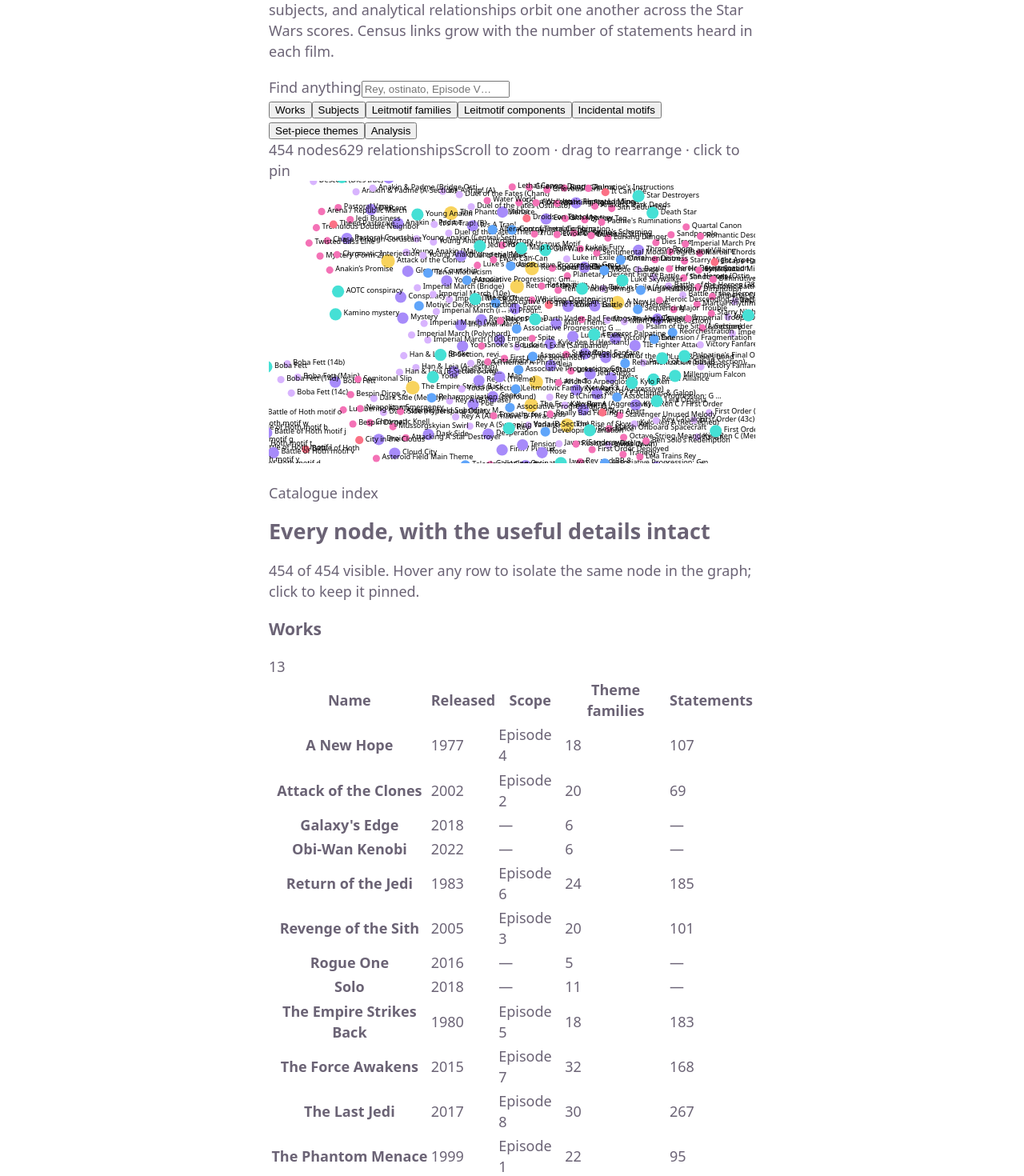
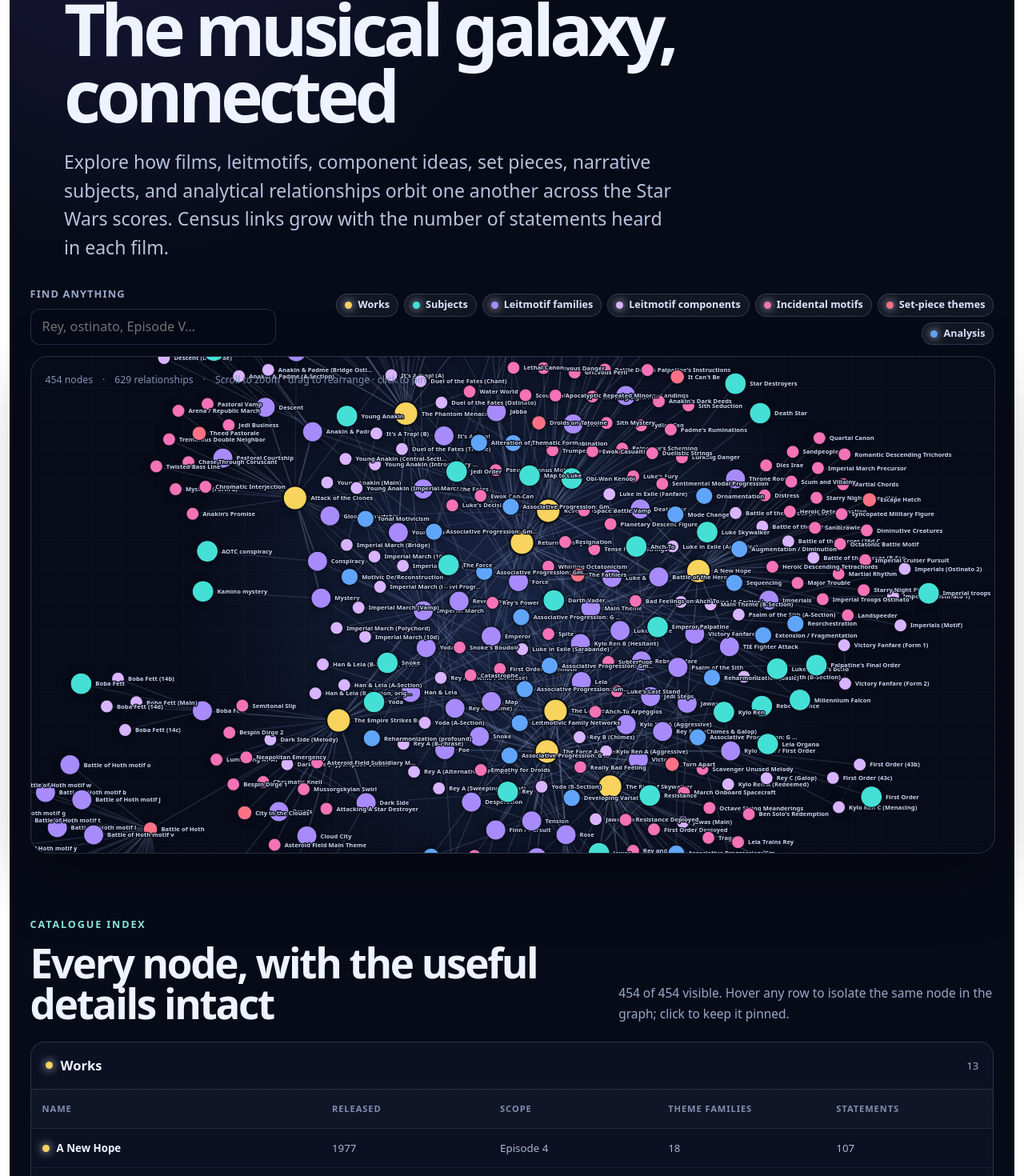
Before and after one commit to TennisGazelle/static-viewers, a React (Vite) app: page /star-wars-musical-themes in a window 1280 px wide. Shown: the part 198-1668 px from the top of the page at 80% size. Built offline with nearby package versions, Linux system fonts and the light colour scheme; what @gitgraph/react would draw is missing.

Commit message:
Style full-width musical knowledge graph

```diff
--- a/src/index.css
+++ b/src/index.css
@@ -39,3 +39,428 @@
 a {
   color: var(--text-h);
 }
+
+.star-wars-page {
+  --sw-panel: rgba(13, 18, 36, 0.92);
+  --sw-line: rgba(184, 201, 255, 0.18);
+  --sw-muted: #9aa7c8;
+  --sw-text: #eef3ff;
+  width: calc(100vw - 24px);
+  max-width: none;
+  margin: -16px 0 0 calc(50% - 50vw + 12px);
+  padding: 28px clamp(12px, 2vw, 32px) 72px;
+  box-sizing: border-box;
+  color: var(--sw-text);
+  background:
+    radial-gradient(circle at 12% 0%, rgba(80, 61, 160, 0.28), transparent 28rem),
+    radial-gradient(circle at 88% 10%, rgba(17, 143, 163, 0.18), transparent 30rem),
+    linear-gradient(180deg, #070b18 0%, #090d1b 46%, #060914 100%);
+  border-radius: 24px;
+}
+
+.star-wars-page h1,
+.star-wars-page h2,
+.star-wars-page h3,
+.star-wars-page a {
+  color: var(--sw-text);
+}
+
+.star-wars-hero {
+  width: min(1120px, 100%);
+  margin: 0 auto;
+  padding: 34px 0 26px;
+}
+
+.back-link {
+  display: inline-block;
+  margin-bottom: 54px;
+  color: var(--sw-muted) !important;
+  text-decoration: none;
+}
+
+.back-link:hover {
+  color: var(--sw-text) !important;
+}
+
+.eyebrow {
+  margin: 0 0 8px;
+  color: #8ce8df;
+  font-size: 0.7rem;
+  font-weight: 750;
+  letter-spacing: 0.15em;
+  text-transform: uppercase;
+}
+
+.star-wars-hero h1 {
+  max-width: 780px;
+  margin: 0;
+  font-size: clamp(2.7rem, 7vw, 6.5rem);
+  line-height: 0.92;
+  letter-spacing: -0.065em;
+}
+
+.star-wars-deck {
+  max-width: 770px;
+  margin: 26px 0 0;
+  color: #b7c2de;
+  font-size: clamp(1rem, 1.8vw, 1.3rem);
+  line-height: 1.55;
+}
+
+.star-wars-explorer {
+  width: 100%;
+}
+
+.graph-toolbar {
+  display: grid;
+  grid-template-columns: minmax(240px, 0.7fr) 2fr;
+  gap: 18px;
+  align-items: end;
+  width: min(1500px, 100%);
+  margin: 0 auto 14px;
+}
+
+.graph-search {
+  display: grid;
+  gap: 6px;
+  color: var(--sw-muted);
+  font-size: 0.72rem;
+  font-weight: 700;
+  letter-spacing: 0.08em;
+  text-transform: uppercase;
+}
+
+.graph-search input {
+  width: 100%;
+  padding: 12px 14px;
+  border: 1px solid var(--sw-line);
+  border-radius: 12px;
+  outline: none;
+  color: var(--sw-text);
+  background: rgba(7, 11, 24, 0.72);
+  font: 500 0.9rem/1.2 var(--sans);
+  text-transform: none;
+}
+
+.graph-search input:focus {
+  border-color: #45e0d5;
+  box-shadow: 0 0 0 3px rgba(69, 224, 213, 0.13);
+}
+
+.graph-legend {
+  display: flex;
+  flex-wrap: wrap;
+  gap: 7px;
+  justify-content: flex-end;
+}
+
+.graph-legend button {
+  display: inline-flex;
+  gap: 7px;
+  align-items: center;
+  padding: 7px 10px;
+  border: 1px solid var(--sw-line);
+  border-radius: 999px;
+  color: #7180a5;
+  background: transparent;
+  cursor: pointer;
+  font: 650 0.7rem/1 var(--sans);
+  transition: opacity 150ms ease, border-color 150ms ease, color 150ms ease;
+}
+
+.graph-legend button.is-enabled {
+  color: #dce5ff;
+  background: rgba(255, 255, 255, 0.05);
+}
+
+.legend-swatch,
+.table-node-mark {
+  display: inline-block;
+  width: 9px;
+  height: 9px;
+  flex: 0 0 auto;
+  border-radius: 50%;
+  box-shadow: 0 0 12px currentColor;
+}
+
+.graph-stage {
+  position: relative;
+  width: 100%;
+  overflow: hidden;
+  border: 1px solid var(--sw-line);
+  border-radius: 22px;
+  background:
+    linear-gradient(rgba(255, 255, 255, 0.018) 1px, transparent 1px),
+    linear-gradient(90deg, rgba(255, 255, 255, 0.018) 1px, transparent 1px),
+    radial-gradient(circle at center, rgba(30, 45, 82, 0.78), rgba(8, 12, 26, 0.97) 62%);
+  background-size: 38px 38px, 38px 38px, auto;
+  box-shadow: 0 28px 80px rgba(0, 0, 0, 0.34);
+}
+
+.graph-stage-meta {
+  position: absolute;
+  z-index: 2;
+  top: 16px;
+  left: 18px;
+  display: flex;
+  gap: 12px;
+  color: #8090b5;
+  font-size: 0.68rem;
+  pointer-events: none;
+}
+
+.graph-stage-meta span + span::before {
+  content: '·';
+  margin-right: 12px;
+}
+
+.force-graph {
+  display: block;
+  width: 100%;
+  min-height: 620px;
+  max-height: 900px;
+  height: min(72vh, 900px);
+  touch-action: none;
+  cursor: grab;
+}
+
+.force-graph:active {
+  cursor: grabbing;
+}
+
+.graph-links line {
+  stroke: #8999c6;
+  stroke-opacity: 0.18;
+  transition: stroke 140ms ease, stroke-opacity 140ms ease;
+}
+
+.graph-links line.is-active {
+  stroke: #f8faff;
+  stroke-opacity: 0.88;
+}
+
+.graph-links line.is-dimmed {
+  stroke-opacity: 0.025;
+}
+
+.graph-node {
+  cursor: pointer;
+  outline: none;
+  transition: opacity 140ms ease;
+}
+
+.graph-node circle {
+  stroke: #081020;
+  filter: drop-shadow(0 0 5px rgba(0, 0, 0, 0.58));
+  transition: filter 140ms ease, stroke 140ms ease, stroke-width 140ms ease;
+}
+
+.graph-node:hover circle,
+.graph-node:focus circle,
+.graph-node.is-active circle {
+  stroke: #fff;
+  stroke-width: 3px;
+  filter: drop-shadow(0 0 10px rgba(255, 255, 255, 0.46));
+}
+
+.graph-node.is-neighbor circle {
+  stroke: rgba(255, 255, 255, 0.72);
+}
+
+.graph-node.is-dimmed {
+  opacity: 0.09;
+  filter: grayscale(1);
+}
+
+.graph-label {
+  fill: #cbd5ef;
+  font: 600 8.5px/1 var(--sans);
+  letter-spacing: 0.01em;
+  paint-order: stroke;
+  stroke: #080c1a;
+  stroke-width: 3px;
+  stroke-linejoin: round;
+  pointer-events: none;
+}
+
+.graph-inspector {
+  position: absolute;
+  z-index: 3;
+  right: 16px;
+  bottom: 16px;
+  display: none;
+  width: min(330px, calc(100% - 32px));
+  padding: 16px;
+  box-sizing: border-box;
+  border: 1px solid var(--sw-line);
+  border-radius: 14px;
+  color: var(--sw-muted);
+  background: rgba(6, 10, 23, 0.9);
+  box-shadow: 0 16px 48px rgba(0, 0, 0, 0.35);
+  backdrop-filter: blur(14px);
+}
+
+.graph-inspector.is-visible {
+  display: grid;
+  gap: 4px;
+}
+
+.graph-inspector strong {
+  color: var(--sw-text);
+  font-size: 1rem;
+}
+
+.inspector-type {
+  font-size: 0.67rem;
+  font-weight: 800;
+  letter-spacing: 0.12em;
+  text-transform: uppercase;
+}
+
+.catalogue-heading {
+  display: grid;
+  grid-template-columns: 1.2fr 0.8fr;
+  gap: 32px;
+  align-items: end;
+  width: min(1500px, 100%);
+  margin: 76px auto 22px;
+}
+
+.catalogue-heading h2 {
+  margin: 0;
+  font-size: clamp(1.7rem, 4vw, 3.4rem);
+  line-height: 1;
+  letter-spacing: -0.045em;
+}
+
+.catalogue-heading > p {
+  margin: 0;
+  color: var(--sw-muted);
+  font-size: 0.86rem;
+}
+
+.catalogue-groups {
+  display: grid;
+  gap: 28px;
+  width: min(1500px, 100%);
+  margin: 0 auto;
+}
+
+.catalogue-group {
+  overflow: hidden;
+  border: 1px solid var(--sw-line);
+  border-radius: 18px;
+  background: var(--sw-panel);
+}
+
+.catalogue-group-heading {
+  display: flex;
+  gap: 10px;
+  align-items: center;
+  padding: 16px 18px;
+  border-bottom: 1px solid var(--sw-line);
+}
+
+.catalogue-group-heading h3 {
+  margin: 0;
+  font-size: 0.92rem;
+}
+
+.catalogue-group-heading > span:last-child {
+  margin-left: auto;
+  color: var(--sw-muted);
+  font-size: 0.74rem;
+}
+
+.catalogue-table-wrap {
+  overflow-x: auto;
+}
+
+.catalogue-table {
+  width: 100%;
+  border-collapse: collapse;
+  font-size: 0.74rem;
+}
+
+.catalogue-table th,
+.catalogue-table td {
+  min-width: 110px;
+  padding: 11px 14px;
+  border-bottom: 1px solid rgba(184, 201, 255, 0.09);
+  color: #aab6d4;
+  text-align: left;
+  vertical-align: top;
+}
+
+.catalogue-table thead th {
+  color: #7f8daf;
+  background: rgba(255, 255, 255, 0.025);
+  font-size: 0.62rem;
+  letter-spacing: 0.08em;
+  text-transform: uppercase;
+}
+
+.catalogue-table tbody tr {
+  cursor: pointer;
+  outline: none;
+  transition: opacity 140ms ease, background 140ms ease;
+}
+
+.catalogue-table tbody tr:hover,
+.catalogue-table tbody tr:focus,
+.catalogue-table tbody tr.is-active {
+  background: rgba(255, 255, 255, 0.07);
+}
+
+.catalogue-table tbody tr.is-dimmed {
+  opacity: 0.18;
+  filter: grayscale(1);
+}
+
+.catalogue-table tbody tr:last-child th,
+.catalogue-table tbody tr:last-child td {
+  border-bottom: 0;
+}
+
+.catalogue-table tbody th {
+  min-width: 210px;
+  color: #edf2ff;
+  font-weight: 700;
+}
+
+.table-node-mark {
+  margin-right: 9px;
+}
+
+.graph-message {
+  width: min(1120px, 100%);
+  margin: 40px auto;
+  color: var(--sw-muted);
+}
+
+@media (max-width: 800px) {
+  .star-wars-page {
+    border-radius: 14px;
+  }
+
+  .graph-toolbar,
+  .catalogue-heading {
+    grid-template-columns: 1fr;
+  }
+
+  .graph-legend {
+    justify-content: flex-start;
+  }
+
+  .graph-stage-meta span:last-child {
+    display: none;
+  }
+
+  .force-graph {
+    height: 70vh;
+  }
+
+  .back-link {
+    margin-bottom: 34px;
+  }
+}
```
